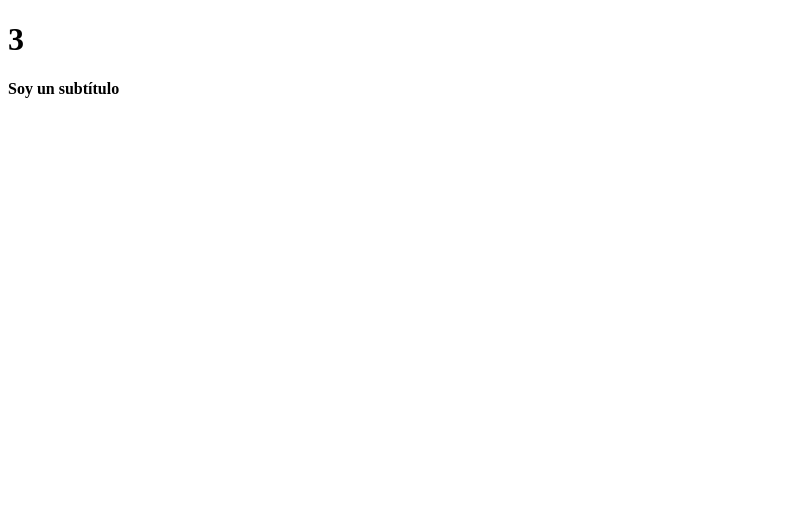
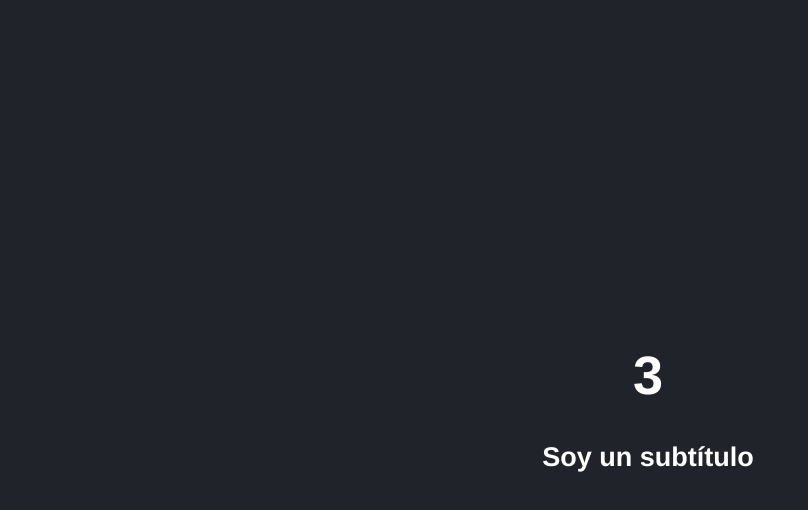
Before and after one commit to jeremyandes/react-cero-a-experto, a React (Vite) app in the folder apps/03-counter-app-vite/: page / in a window 1280 px wide. Shown: the top 510 px of the page, without its empty margins (0-808 px from the left). Built offline with nearby package versions, Linux system fonts and the light colour scheme.

Commit message:
39. Colocar estilos de CSS

```diff
--- a/apps/03-counter-app-vite/src/main.jsx
+++ b/apps/03-counter-app-vite/src/main.jsx
@@ -2,7 +2,9 @@
 import ReactDOM from 'react-dom/client';
 
 // import { App } from './App';
-import { FirstApp } from './FirstApp'
+import { FirstApp } from './FirstApp';
+
+import './styles.css';
 
 ReactDOM.createRoot(document.getElementById('root')).render(
     <React.StrictMode>
--- /dev/null
+++ b/apps/03-counter-app-vite/src/styles.css
@@ -0,0 +1,17 @@
+html,
+body {
+    background-color: #21232A;
+    color: white;
+    font-family: Helvetica, Arial, sans-serif;
+    font-size: 1.3rem;
+}
+
+body {
+    display: flex;
+    justify-content: center;
+    align-items: center;
+    text-align: center;
+    flex-direction: column;
+    width: 100vw;
+    height: 100vh;
+}
```
